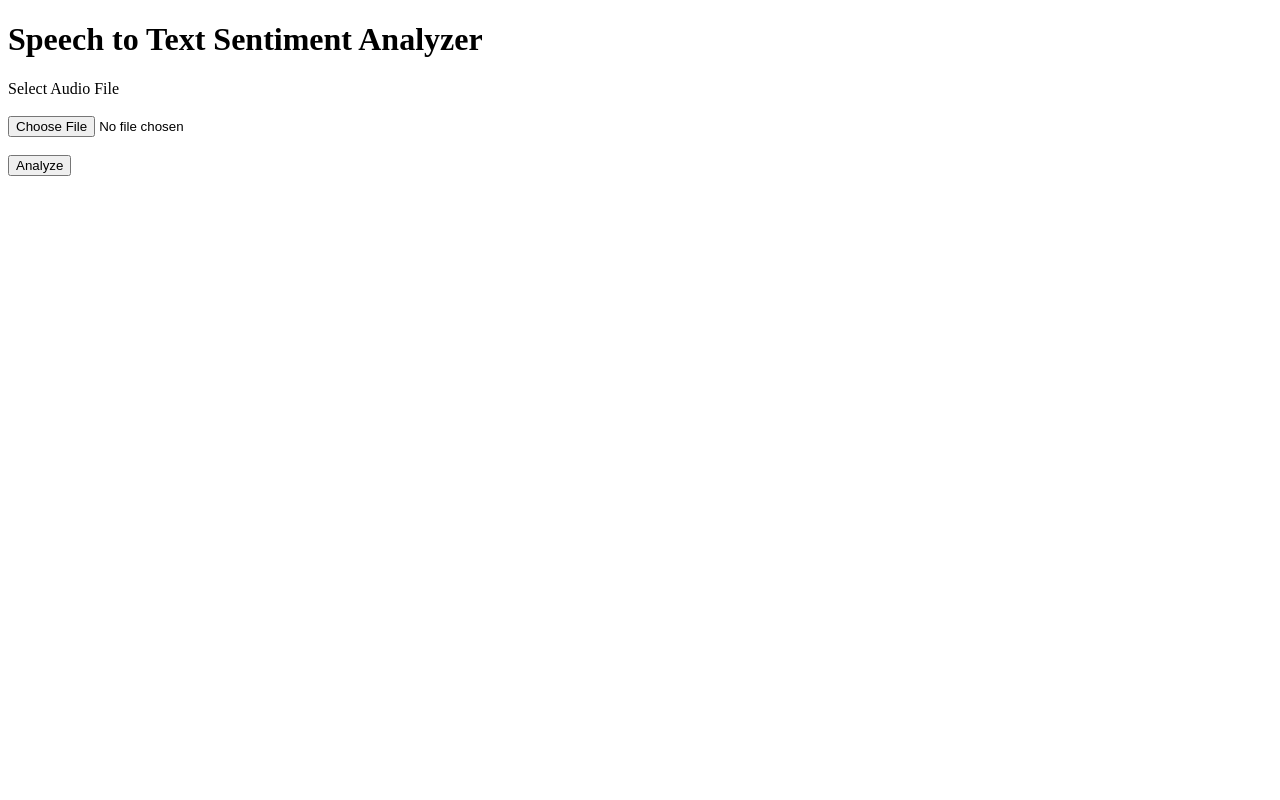
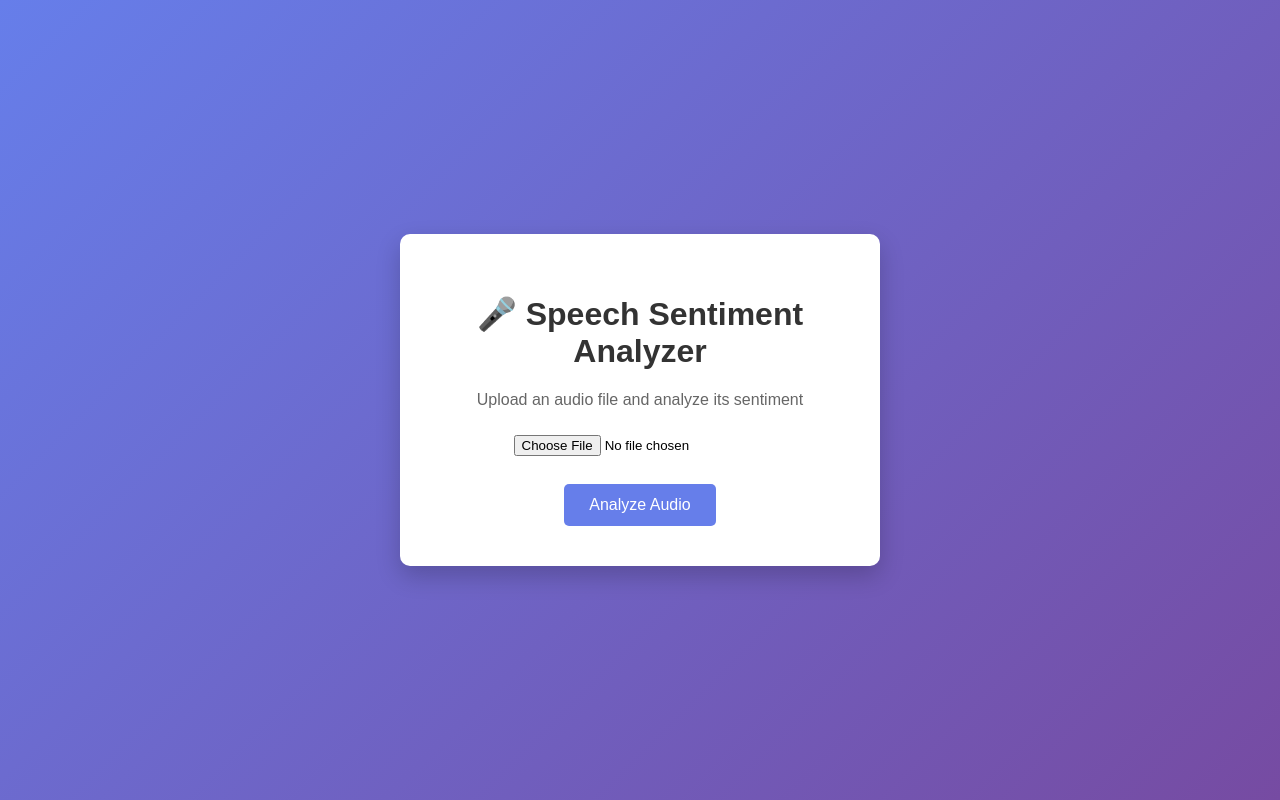
Before and after one commit to vanshikauppal15/speech-sentiment-analyzer, a Flask app: page / in a window 1280 px wide. Run offline with Flask 3, Linux system fonts and the light colour scheme.

Commit message:
Updated UI and added same-page sentiment analysis results with CSS

```diff
--- a/app.py
+++ b/app.py
@@ -1,7 +1,12 @@
+import os
+os.environ["KMP_DUPLICATE_LIB_OK"] = "TRUE"
+
+# Add FFmpeg path so Whisper can find it
+os.environ["PATH"] += os.pathsep + r"C:\ffmpeg-8.0.1-essentials_build\bin"
+
 from flask import Flask, render_template, request
 import whisper
 from transformers import pipeline
-import os
 
 app = Flask(__name__)
 
@@ -31,15 +36,12 @@ def analyze():
     label = sentiment_result[0]["label"]
     score = sentiment_result[0]["score"]
 
-    return f"""
-    <h2>Transcription</h2>
-    <p>{text}</p>
-
-    <h2>Sentiment</h2>
-    <p>{label} (confidence {score:.2f})</p>
-
-    <br><a href="/">Try Another Audio</a>
-    """
+    return render_template(
+        "index.html",
+        transcription=text,
+        sentiment=label,
+        confidence=score
+    )
 
 if __name__ == "__main__":
     app.run(debug=True)
--- /dev/null
+++ b/static/style.css
@@ -0,0 +1,44 @@
+body{
+    font-family: Arial, sans-serif;
+    background: linear-gradient(135deg,#667eea,#764ba2);
+    height: 100vh;
+    margin:0;
+    display:flex;
+    justify-content:center;
+    align-items:center;
+}
+
+.container{
+    background:white;
+    padding:40px;
+    border-radius:10px;
+    text-align:center;
+    box-shadow:0 10px 25px rgba(0,0,0,0.2);
+    width:400px;
+}
+
+h1{
+    color:#333;
+}
+
+p{
+    color:#666;
+}
+
+input[type="file"]{
+    padding:10px;
+}
+
+button{
+    background:#667eea;
+    color:white;
+    border:none;
+    padding:12px 25px;
+    border-radius:5px;
+    cursor:pointer;
+    font-size:16px;
+}
+
+button:hover{
+    background:#5563c1;
+}
--- a/templates/index.html
+++ b/templates/index.html
@@ -1,25 +1,47 @@
 <!DOCTYPE html>
 <html>
+
 <head>
 <title>Speech Sentiment Analyzer</title>
+
+<link rel="stylesheet" href="{{ url_for('static', filename='style.css') }}">
+
 </head>
 
 <body>
 
-<h1>Speech to Text Sentiment Analyzer</h1>
+<div class="container">
+
+<h1>🎤 Speech Sentiment Analyzer</h1>
+
+<p>Upload an audio file and analyze its sentiment</p>
 
 <form action="/analyze" method="post" enctype="multipart/form-data">
-
-<label>Select Audio File</label>
-<br><br>
 
 <input type="file" name="audio" accept="audio/*" required>
 
 <br><br>
 
-<button type="submit">Analyze</button>
+<button type="submit">Analyze Audio</button>
 
 </form>
 
+{% if transcription %}
+
+<div class="result">
+
+<h2>Transcription</h2>
+<p>{{ transcription }}</p>
+
+<h2>Sentiment</h2>
+<p class="sentiment">{{ sentiment }} (confidence {{ "%.2f"|format(confidence) }})</p>
+
+</div>
+
+{% endif %}
+
+</div>
+
 </body>
+
 </html>
```
Also changed, not shown: 2 other files.
